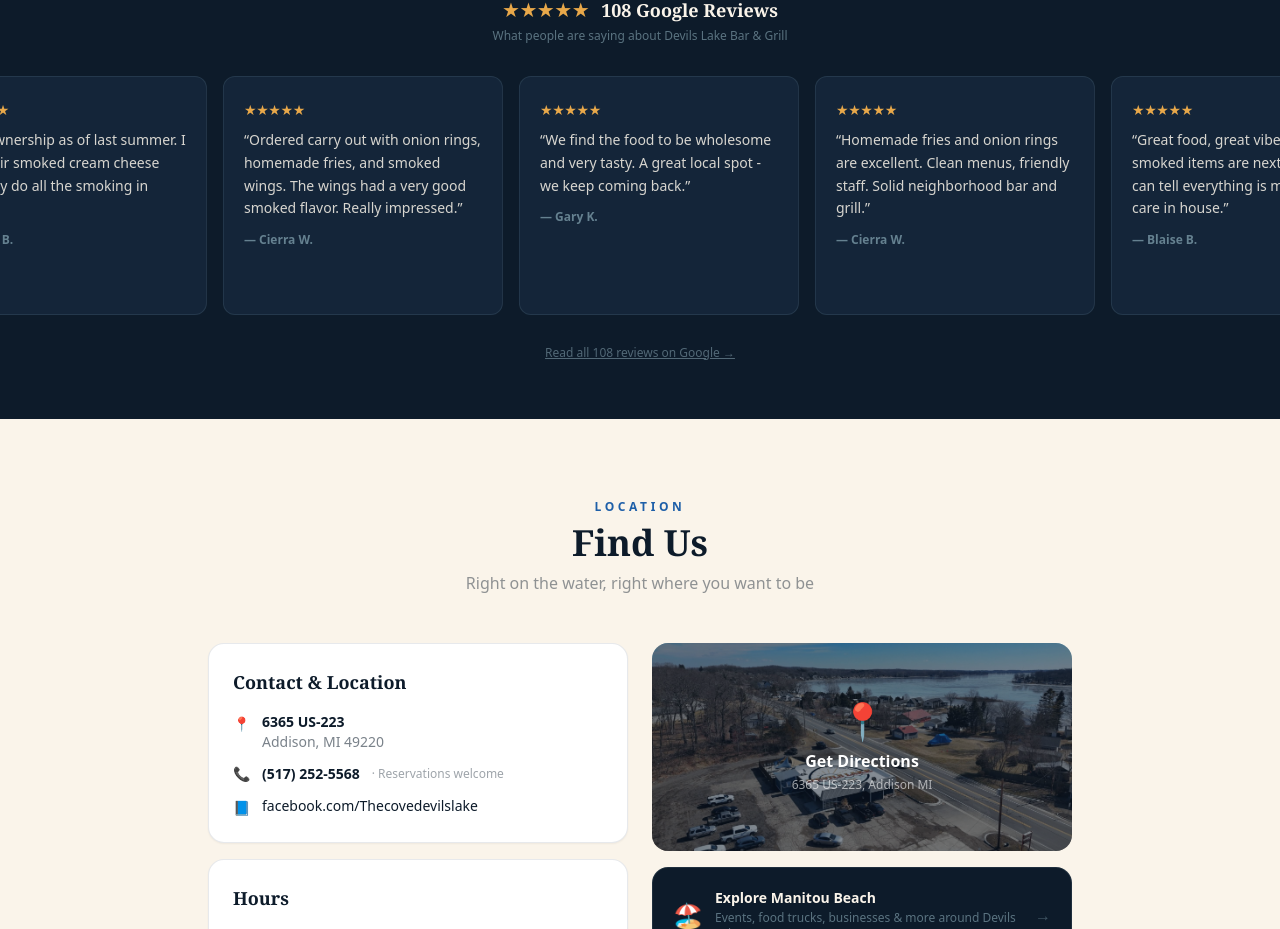
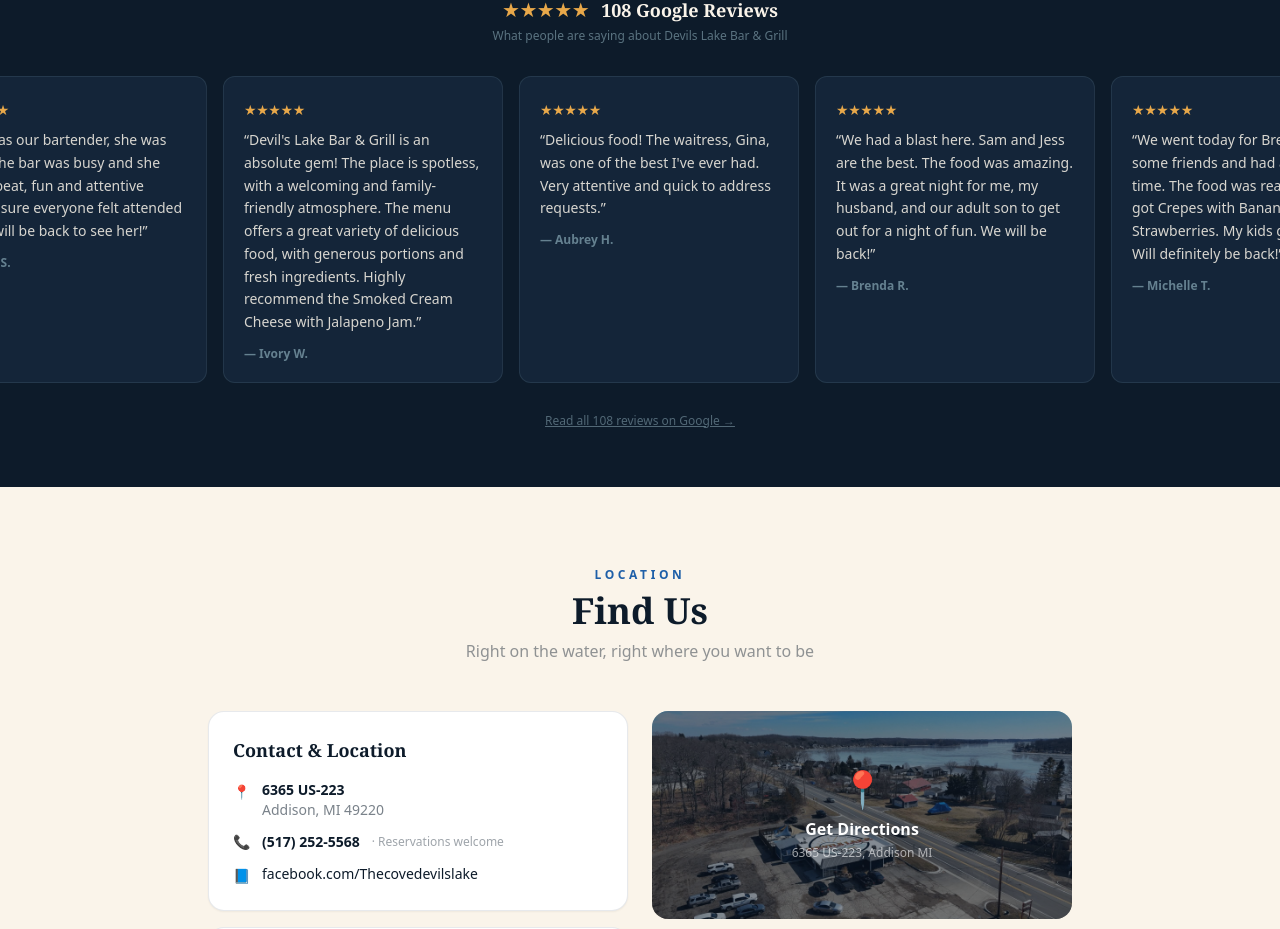
Before and after one commit to Gitdaryl/Devils-Lake-Bar-Grill, a React (Vite) app: page / in a window 1280 px wide. Shown: the part 3872-4801 px from the top of the page. Built offline with nearby package versions, Linux system fonts and the light colour scheme.

Commit message:
Swap in 6 real Google reviews (H W, Laura S, Ivory W, Aubrey H, Brenda R, Michelle T)
Co-Authored-By: Claude Sonnet 4.6 <noreply@anthropic.com>

```diff
--- a/src/App.jsx
+++ b/src/App.jsx
@@ -664,14 +664,13 @@ function LiveMusic() {
 
 // ─── REVIEWS ──────────────────────────────────────────────────────────────────
 
-// Real reviews sourced from Yahoo Local + Google. Add more from Google reviews link.
 const REVIEWS = [
-  { name: 'Gary K.',    stars: 5, text: 'Very clean facility with ample parking. The atmosphere is great for conversation. The food is wholesome and very tasty - especially their tacos and smoked chicken wings.' },
-  { name: 'Blaise B.', stars: 5, text: 'New ownership as of last summer. I love their smoked cream cheese dip! They do all the smoking in house.' },
-  { name: 'Cierra W.', stars: 5, text: 'Ordered carry out with onion rings, homemade fries, and smoked wings. The wings had a very good smoked flavor. Really impressed.' },
-  { name: 'Gary K.',    stars: 5, text: 'We find the food to be wholesome and very tasty. A great local spot - we keep coming back.' },
-  { name: 'Cierra W.', stars: 5, text: 'Homemade fries and onion rings are excellent. Clean menus, friendly staff. Solid neighborhood bar and grill.' },
-  { name: 'Blaise B.', stars: 5, text: 'Great food, great vibes. The smoked items are next level - you can tell everything is made with care in house.' },
+  { name: 'H W.',           stars: 5, text: 'Local family bought it, which is amazing. The food is top notch. Not a lot but what they offer is yum! The blue cheese burger is #1 and so is the smoked cream cheese. Plus, the people are so nice and fun! What a great low key night out.' },
+  { name: 'Laura S.',       stars: 5, text: 'Gina was our bartender, she was great! The bar was busy and she was upbeat, fun and attentive making sure everyone felt attended to. We will be back to see her!' },
+  { name: 'Ivory W.',       stars: 5, text: "Devil's Lake Bar & Grill is an absolute gem! The place is spotless, with a welcoming and family-friendly atmosphere. The menu offers a great variety of delicious food, with generous portions and fresh ingredients. Highly recommend the Smoked Cream Cheese with Jalapeno Jam." },
+  { name: 'Aubrey H.',      stars: 5, text: 'Delicious food! The waitress, Gina, was one of the best I\'ve ever had. Very attentive and quick to address requests.' },
+  { name: 'Brenda R.',      stars: 5, text: 'We had a blast here. Sam and Jess are the best. The food was amazing. It was a great night for me, my husband, and our adult son to get out for a night of fun. We will be back!' },
+  { name: 'Michelle T.',    stars: 5, text: 'We went today for Breakfast with some friends and had a really nice time. The food was really good! I got Crepes with Bananas and Strawberries. My kids got Pancakes. Will definitely be back!' },
 ]
 
 function Stars({ count }) {
```
